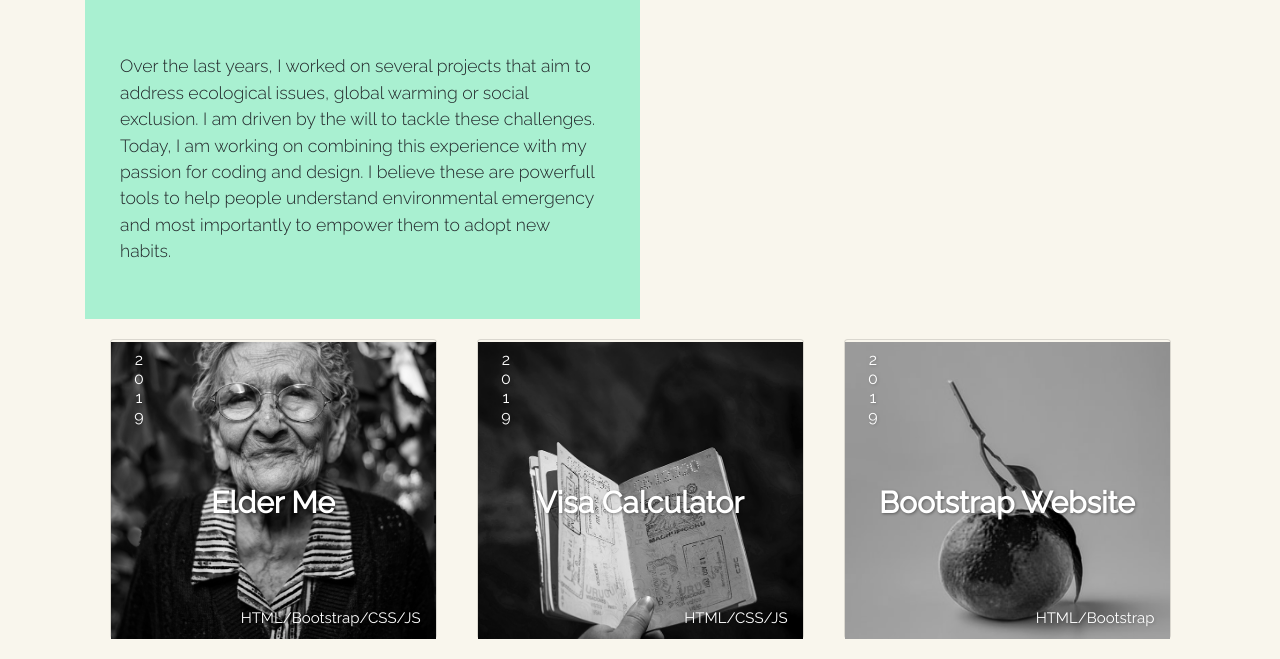
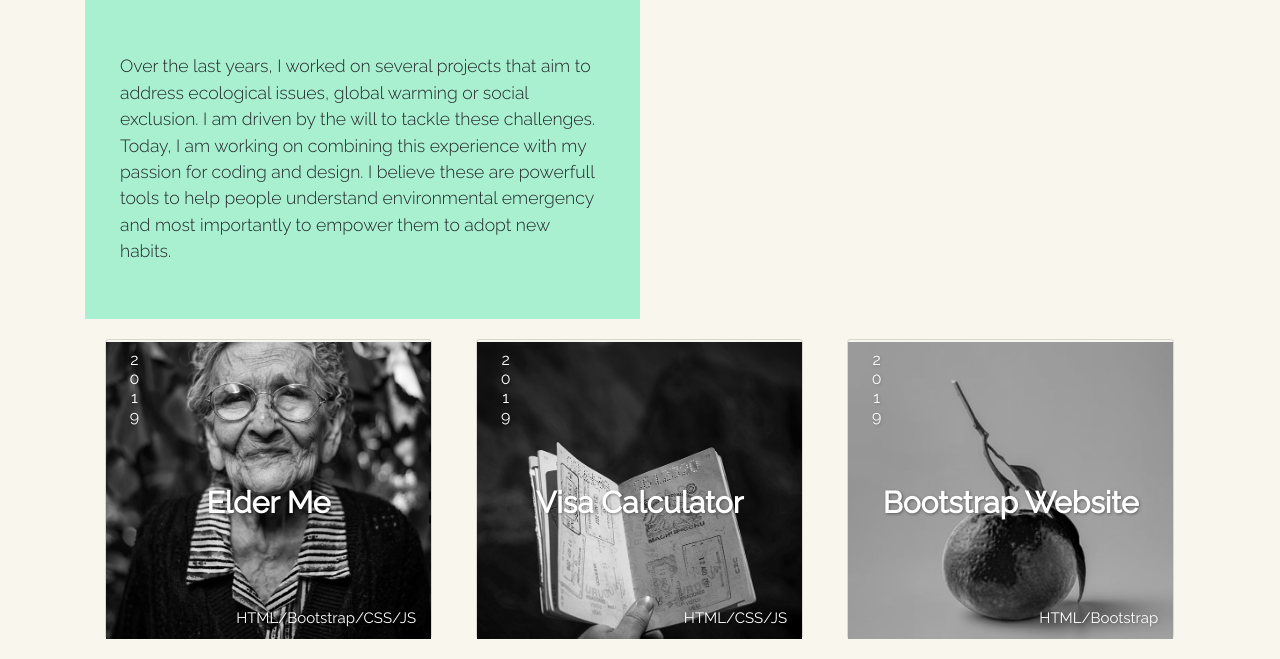
Before and after one commit to Holdenro/Portfolio, a PHP site: page / in a window 1280 px wide. Shown: the part 1601-2260 px from the top of the page. Run offline with PHP 8.4, Linux system fonts and the light colour scheme; some libraries are stand-ins or nearby versions.

Commit message:
fixing bug grid

```diff
--- a/index.html
+++ b/index.html
@@ -147,6 +147,7 @@
 							<div class="overlay"><a href=" https://holdenro.github.io/bootstrat-website/" target="_blank">
    								 <div class="text-overlay">Bootstrap is fun and always good to know so I decided to create this small page only with Bootstrap</div>
   							</div></a>
+  						</div>
 					</div>
 				</div>
 		</div>
--- a/stylesheets/style.css
+++ b/stylesheets/style.css
@@ -310,8 +310,7 @@ button.navbar-toggler {
 }
 
 .grid{
-	display: flex;
-	justify-content: center
+
 }
 
 .container-cards {
```
